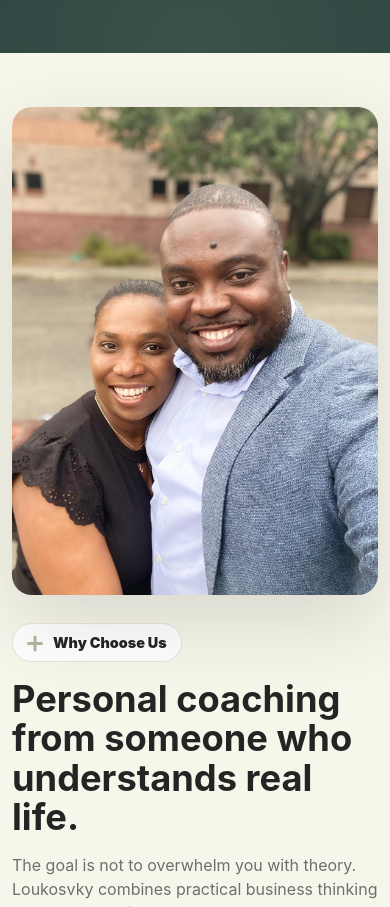
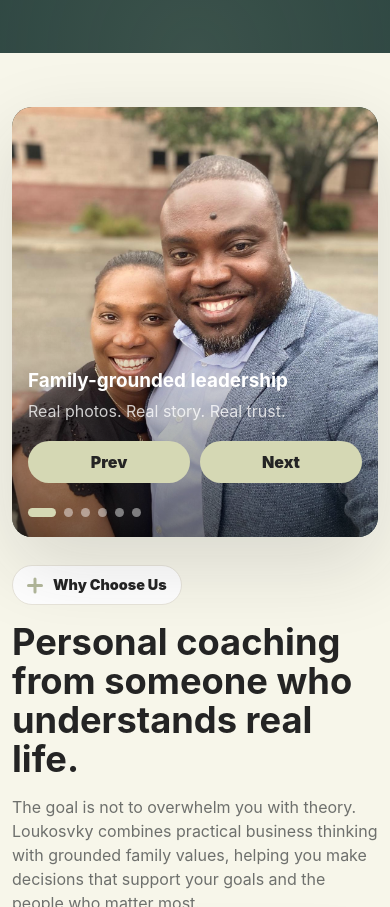
Before and after one commit to Inova01/CarribeanMajesty, a plain HTML site: page index.html in a window 390 px wide. Shown: the part 5358-6265 px from the top of the page. Drawn offline with Linux system fonts and the light colour scheme.

Commit message:
Add personal photo slider

```diff
--- a/index.html
+++ b/index.html
@@ -170,8 +170,45 @@
       </section>
 
       <section id="results" class="section split story">
-        <div class="story-panel">
-          <img src="assets/louko-wife-personal.jpeg" alt="Loukosvky Morisset with his wife" />
+        <div class="story-panel photo-slider" data-slider aria-label="Loukosvky Morisset personal photo gallery">
+          <div class="slider-track">
+            <figure class="slide active">
+              <img src="assets/louko-wife-personal.jpeg" alt="Loukosvky Morisset smiling with his wife" />
+            </figure>
+            <figure class="slide">
+              <img src="assets/louko-wife-formal.jpeg" alt="Loukosvky Morisset and his wife in a formal portrait" />
+            </figure>
+            <figure class="slide">
+              <img src="assets/louko-wife-home.jpeg" alt="Loukosvky Morisset and his wife outside their home" />
+            </figure>
+            <figure class="slide">
+              <img src="assets/louko-wife-car.jpeg" alt="Loukosvky Morisset and his wife smiling in a car" />
+            </figure>
+            <figure class="slide">
+              <img src="assets/louko-wife-black-white.jpeg" alt="Black and white portrait of Loukosvky Morisset and his wife" />
+            </figure>
+            <figure class="slide">
+              <img src="assets/louko-headshot.jpeg" alt="Loukosvky Morisset smiling" />
+            </figure>
+          </div>
+          <div class="slider-panel">
+            <div>
+              <strong>Family-grounded leadership</strong>
+              <span>Real photos. Real story. Real trust.</span>
+            </div>
+            <div class="slider-controls">
+              <button type="button" class="slider-btn" data-slider-prev aria-label="Previous photo">Prev</button>
+              <button type="button" class="slider-btn" data-slider-next aria-label="Next photo">Next</button>
+            </div>
+          </div>
+          <div class="slider-dots" aria-label="Photo slider pagination">
+            <button type="button" class="active" data-slider-dot aria-label="Show photo 1"></button>
+            <button type="button" data-slider-dot aria-label="Show photo 2"></button>
+            <button type="button" data-slider-dot aria-label="Show photo 3"></button>
+            <button type="button" data-slider-dot aria-label="Show photo 4"></button>
+            <button type="button" data-slider-dot aria-label="Show photo 5"></button>
+            <button type="button" data-slider-dot aria-label="Show photo 6"></button>
+          </div>
         </div>
         <div class="content-block">
           <p class="pill"><span aria-hidden="true"></span> Why Choose Us</p>
--- a/script.js
+++ b/script.js
@@ -1,7 +1,53 @@
 const year = document.querySelector("#year");
 const forms = document.querySelectorAll(".lead-form");
+const sliders = document.querySelectorAll("[data-slider]");
 
 year.textContent = new Date().getFullYear();
+
+sliders.forEach((slider) => {
+  const slides = Array.from(slider.querySelectorAll(".slide"));
+  const dots = Array.from(slider.querySelectorAll("[data-slider-dot]"));
+  const previous = slider.querySelector("[data-slider-prev]");
+  const next = slider.querySelector("[data-slider-next]");
+  let activeIndex = 0;
+  let timer;
+
+  const showSlide = (index) => {
+    activeIndex = (index + slides.length) % slides.length;
+    slides.forEach((slide, slideIndex) => {
+      slide.classList.toggle("active", slideIndex === activeIndex);
+    });
+    dots.forEach((dot, dotIndex) => {
+      dot.classList.toggle("active", dotIndex === activeIndex);
+    });
+  };
+
+  const start = () => {
+    window.clearInterval(timer);
+    timer = window.setInterval(() => showSlide(activeIndex + 1), 5200);
+  };
+
+  previous?.addEventListener("click", () => {
+    showSlide(activeIndex - 1);
+    start();
+  });
+
+  next?.addEventListener("click", () => {
+    showSlide(activeIndex + 1);
+    start();
+  });
+
+  dots.forEach((dot, index) => {
+    dot.addEventListener("click", () => {
+      showSlide(index);
+      start();
+    });
+  });
+
+  slider.addEventListener("mouseenter", () => window.clearInterval(timer));
+  slider.addEventListener("mouseleave", start);
+  start();
+});
 
 forms.forEach((form) => {
   form.addEventListener("submit", (event) => {
--- a/styles.css
+++ b/styles.css
@@ -756,6 +756,116 @@ details p {
   min-height: 620px;
 }
 
+.photo-slider {
+  overflow: hidden;
+  min-height: 620px;
+  background: var(--forest);
+  border-radius: var(--radius);
+  box-shadow: var(--shadow);
+}
+
+.slider-track {
+  position: relative;
+  min-height: 620px;
+}
+
+.slide {
+  position: absolute;
+  inset: 0;
+  margin: 0;
+  opacity: 0;
+  transition: opacity 420ms ease;
+}
+
+.slide.active {
+  opacity: 1;
+}
+
+.slide img {
+  width: 100%;
+  height: 100%;
+  min-height: 620px;
+  object-fit: cover;
+  border-radius: 0;
+  box-shadow: none;
+}
+
+.photo-slider::after {
+  position: absolute;
+  inset: 0;
+  pointer-events: none;
+  background: linear-gradient(180deg, transparent 48%, rgba(0, 0, 0, 0.55));
+  content: "";
+}
+
+.slider-panel {
+  position: absolute;
+  left: 22px;
+  right: 22px;
+  bottom: 50px;
+  z-index: 2;
+  display: flex;
+  align-items: center;
+  justify-content: space-between;
+  gap: 18px;
+  color: var(--white);
+}
+
+.slider-panel strong,
+.slider-panel span {
+  display: block;
+}
+
+.slider-panel strong {
+  font-size: 1.18rem;
+}
+
+.slider-panel span {
+  margin-top: 4px;
+  color: rgba(255, 255, 255, 0.78);
+}
+
+.slider-controls {
+  display: flex;
+  gap: 10px;
+}
+
+.slider-btn {
+  min-height: 42px;
+  padding: 0 16px;
+  color: var(--ink);
+  background: var(--gold);
+  border: 0;
+  border-radius: 999px;
+  cursor: pointer;
+  font: inherit;
+  font-weight: 900;
+}
+
+.slider-dots {
+  position: absolute;
+  right: 22px;
+  bottom: 20px;
+  z-index: 2;
+  display: flex;
+  gap: 8px;
+}
+
+.slider-dots button {
+  width: 9px;
+  height: 9px;
+  padding: 0;
+  background: rgba(255, 255, 255, 0.45);
+  border: 0;
+  border-radius: 999px;
+  cursor: pointer;
+}
+
+.slider-dots button.active {
+  width: 28px;
+  background: var(--gold);
+}
+
 .recruit-grid article {
   display: grid;
   gap: 10px;
@@ -1270,6 +1380,17 @@ summary:focus-visible {
     min-height: 380px;
   }
 
+  .photo-slider,
+  .slider-track,
+  .slide img {
+    min-height: 480px;
+  }
+
+  .slider-panel {
+    align-items: flex-start;
+    flex-direction: column;
+  }
+
   .image-stack::before {
     top: -18px;
     left: -18px;
@@ -1429,6 +1550,31 @@ summary:focus-visible {
     min-height: 310px;
   }
 
+  .photo-slider,
+  .slider-track,
+  .slide img {
+    min-height: 430px;
+  }
+
+  .slider-panel {
+    left: 16px;
+    right: 16px;
+    bottom: 54px;
+  }
+
+  .slider-controls {
+    width: 100%;
+  }
+
+  .slider-btn {
+    flex: 1;
+  }
+
+  .slider-dots {
+    left: 16px;
+    right: auto;
+  }
+
   .floating-note {
     position: static;
     width: 100%;
```
Also changed, not shown: assets/louko-wife-black-white.jpeg (added), assets/louko-wife-car.jpeg (added), assets/louko-wife-home.jpeg (added).
